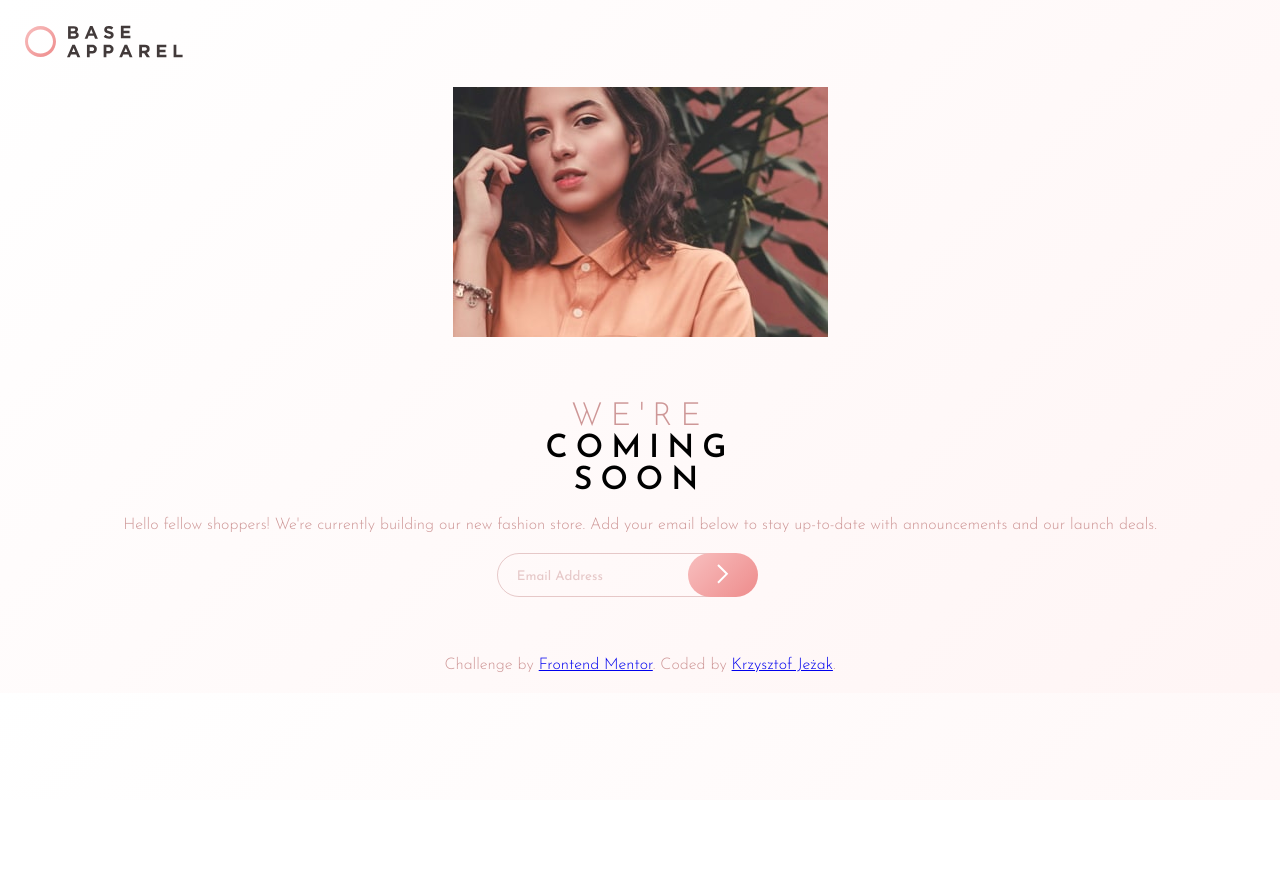
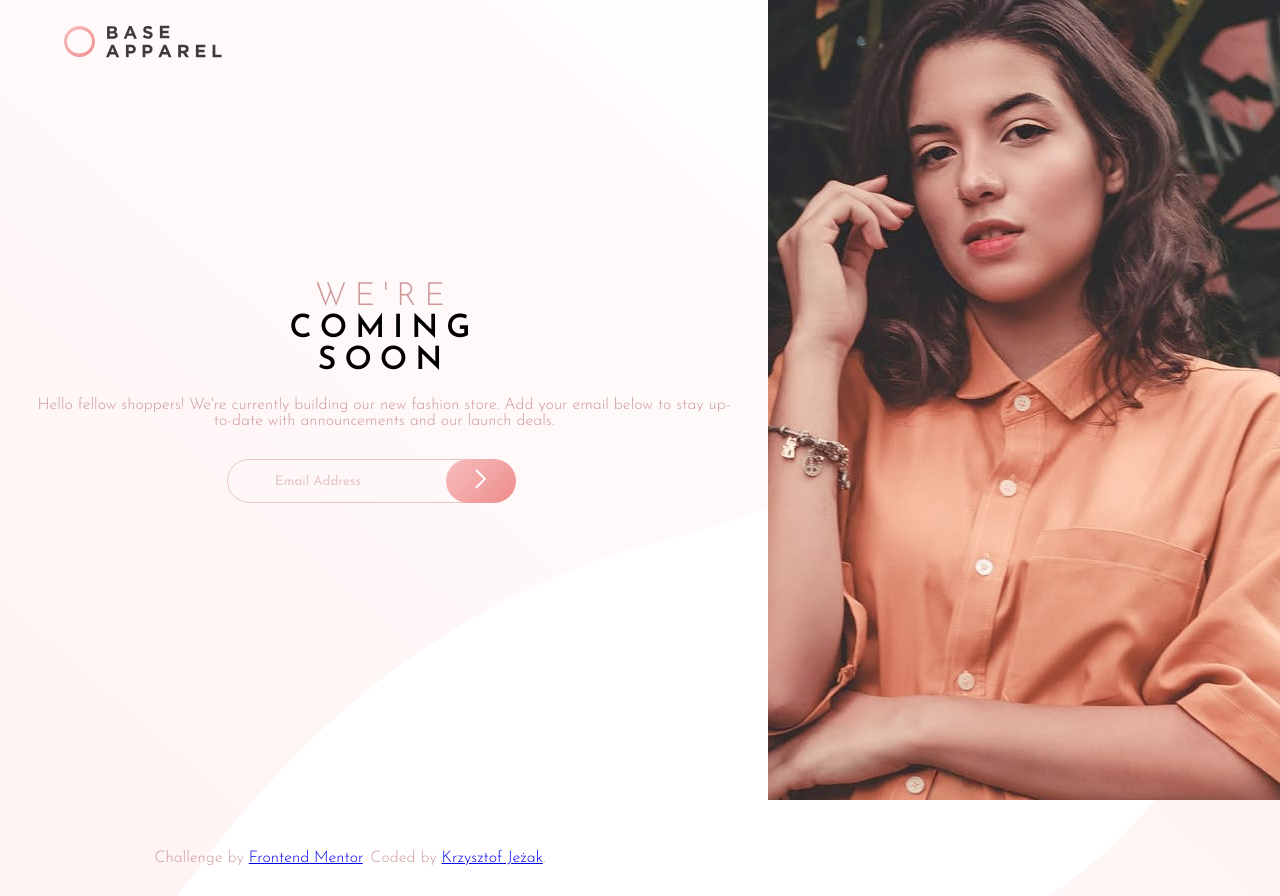
Before and after one commit to Olundir/BaseApparelLandingPage, a plain HTML site: page index.html in a window 1280 px wide. Before the commit the page ends 800 px from the top, so only its background shows below. Drawn offline with Linux system fonts and the light colour scheme.

Commit message:
done with design, now js

```diff
--- a/index.html
+++ b/index.html
@@ -12,15 +12,8 @@
   <body>
     <nav><img src="images/logo.svg" alt="Logo" /></nav>
     <main>
-      <div class="mainImage">
-        <img
-          src="images/hero-desktop.jpg"
-          srcset="images/hero-mobile.jpg, images/hero-desktop.jpg"
-          sizes="(max-width: 500px)"
-          alt="Girl in orange shirt"
-        />
-      </div>
-      <div class="mainContent">
+      <div id="mainImage"></div>
+      <div id="mainContent">
         <h1>
           WE'RE <br />
           <span>
@@ -33,10 +26,13 @@
           Hello fellow shoppers! We're currently building our new fashion store. Add your email below to stay up-to-date with announcements and our
           launch deals.
         </p>
-        <form action="">
-          <input type="email" name="email" id="email" placeholder="    Email Address" />
-          <button type="button"><img src="images/icon-arrow.svg" alt="" /></button>
-        </form>
+        <div>
+          <form action="">
+            <input type="email" name="email" id="email" placeholder="    Email Address" />
+            <button type="button"><img src="images/icon-arrow.svg" alt="" /></button>
+          </form>
+          <p id="error">Please provide a valid email</p>
+        </div>
       </div>
     </main>
     <footer>
--- a/style.css
+++ b/style.css
@@ -1,5 +1,5 @@
 body {
-  /* width: 100%; */
+  padding-top: 25px;
   font-size: 16px;
   background: linear-gradient(135deg, hsl(0, 0%, 100%), hsl(0, 100%, 98%));
   font-family: "Josefin Sans", sans-serif;
@@ -24,36 +24,56 @@ body {
   font-family: "Josefin Sans", sans-serif;
 }
 
+#mainImage {
+  background-image: url("images/hero-mobile.jpg");
+  background-repeat: no-repeat;
+  background-position: center;
+  min-height: 250px;
+}
+
 footer {
   margin-top: 50px;
 }
 
 nav {
-  margin: 25px;
+  margin-bottom: 25px;
+  margin-left: 25px;
   text-align: left;
 }
 span {
   color: black;
   font-weight: 600;
 }
-.mainContent {
+#mainContent {
   margin: 60px 20px;
+  display: flex;
+  flex-direction: column;
+  align-items: center;
 }
 h1 {
   font-size: 2rem;
   letter-spacing: 0.5rem;
 }
 p {
-  margin: 20px 0;
+  margin: 20px 0 30px 0;
+  max-width: 700px;
+  text-align: center;
 }
 
 input {
   border-radius: 25px 0 0 25px;
   height: 40px;
+  padding-left: 30px;
   width: 210px;
-  border: 0.5px solid hsl(0, 36%, 70%, 0.5);
+  border: 1px solid hsl(0, 36%, 70%, 0.5);
   background: transparent;
 }
+
+input:focus {
+  outline: none;
+  border: 1px solid hsl(0, 36%, 70%);
+}
+
 button {
   border-radius: 25px 25px 25px 25px;
   width: 70px;
@@ -63,7 +83,54 @@ button {
   border: none;
 }
 
+button:hover {
+  box-shadow: 0 5px 10px hsl(0, 0%, 50%, 0.5);
+  background: linear-gradient(135deg, hsl(0, 70%, 90%), hsl(0, 80%, 78%));
+}
+
 form {
   display: flex;
   justify-content: center;
 }
+
+#error {
+  visibility: hidden;
+  padding: 5px 0 0 0;
+  margin: 0;
+  font-size: 0.75rem;
+  position: relative;
+  right: 45px;
+  color: hsl(0, 93%, 68%);
+  font-weight: 400;
+}
+
+@media (min-width: 900px) {
+  nav {
+    position: absolute;
+    margin-top: 25px;
+    margin-left: 5%;
+  }
+  body {
+    padding-top: 0;
+    background: linear-gradient(135deg, hsl(0, 0%, 100%), hsl(0, 100%, 98%));
+    background-image: url("images/bg-pattern-desktop.svg");
+    background-size: cover;
+    background-repeat: no-repeat;
+  }
+  #mainContent {
+    grid-area: left;
+    display: flex;
+    justify-content: center;
+  }
+  #mainImage {
+    background-image: url("images/hero-desktop.jpg");
+    background-repeat: no-repeat;
+    grid-area: right;
+  }
+  main {
+    display: grid;
+    grid-template-columns: 3fr 2fr;
+    grid-template-areas: "left right";
+    height: 800px;
+  }
+}
```
